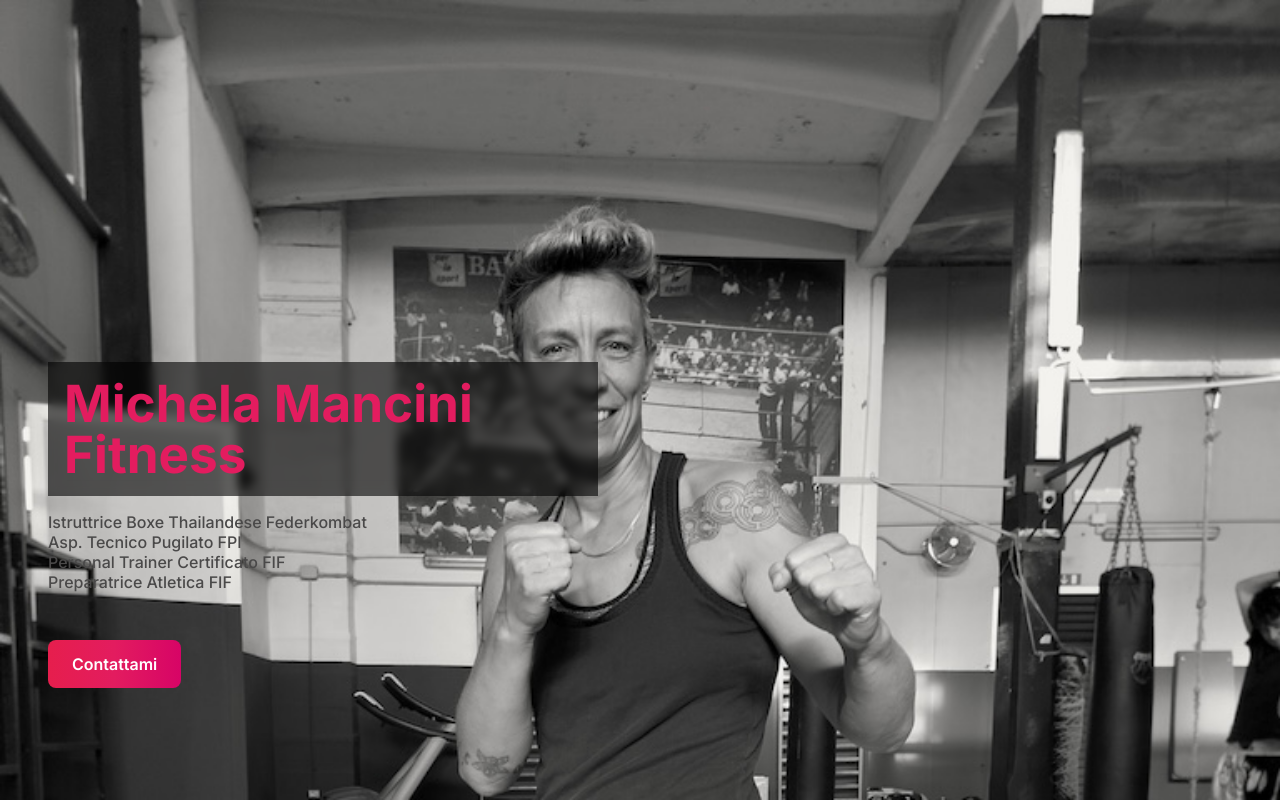
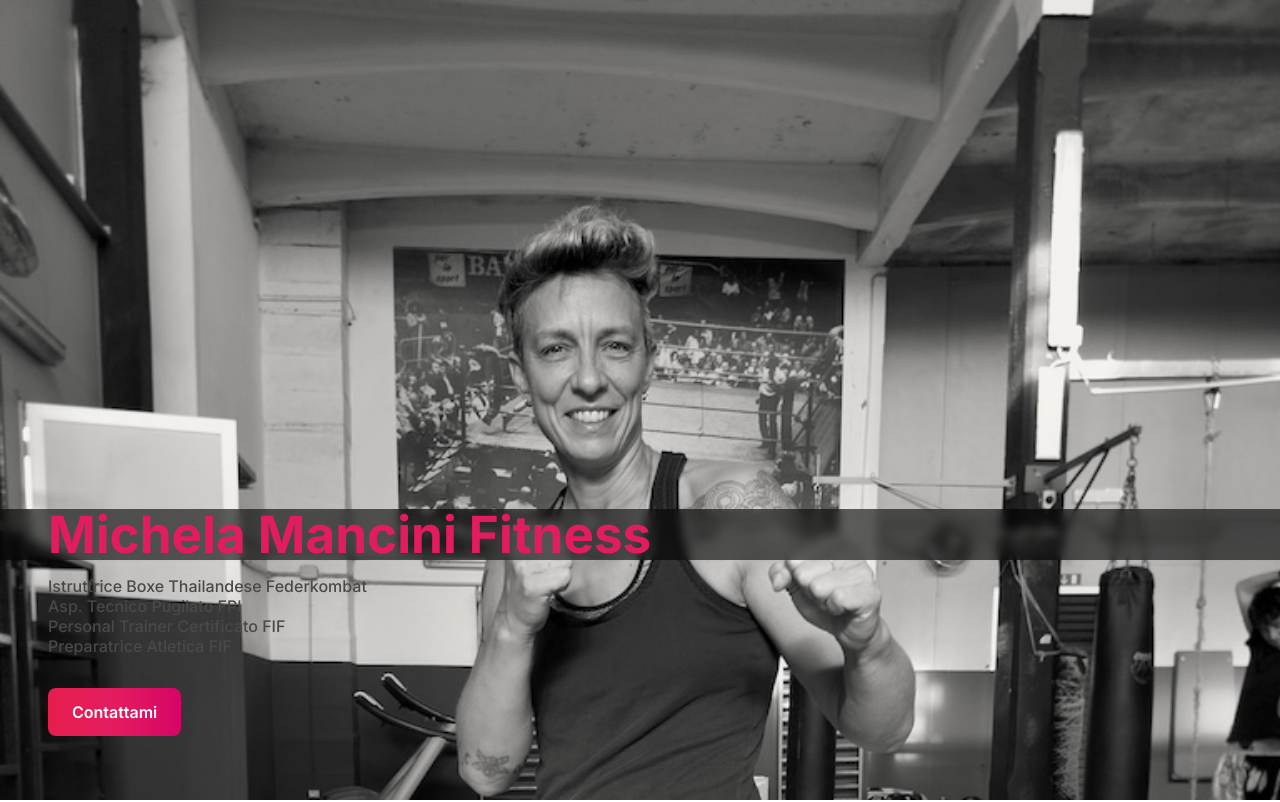
Before and after one commit to anadamastor/mic-fit, a Next.js app: page / in a window 1280 px wide. Shown: the top 802 px of the page. Built offline with nearby package versions, Linux system fonts and the light colour scheme.

Commit message:
changes text hero

```diff
--- a/src/app/page.module.css
+++ b/src/app/page.module.css
@@ -2,7 +2,7 @@
   display: flex;
   flex-direction: column;
   justify-content: flex-end;
-  padding: 3rem;
+
   min-height: 100vh;
   background-image: url("/images/pic_michi.jpg");
   background-size: cover;
@@ -10,22 +10,22 @@
 }
 
 .name {
-  right: 0;
   background-color: #00000099;
   backdrop-filter: blur(5px);
-  max-width: 550px;
-  padding: 1rem;
+  max-width: 100vw;
 }
 .name h1 {
   font-size: 3.2rem;
   color: rgb(227, 28, 95);
   box-shadow: rgba(0, 0, 0, 0.02) 0 1px 3px 0;
   line-height: 1;
+  padding-left: 3rem;
 }
 
 .details {
-  margin-bottom: 3rem;
+  margin-left: 3rem;
   margin-top: 1rem;
+  margin-bottom: 2rem;
 }
 
 .details p {
@@ -44,6 +44,7 @@
 }
 
 .contactme {
+  margin-left: 3rem;
   display: inline-block;
   outline: none;
   cursor: pointer;
```
